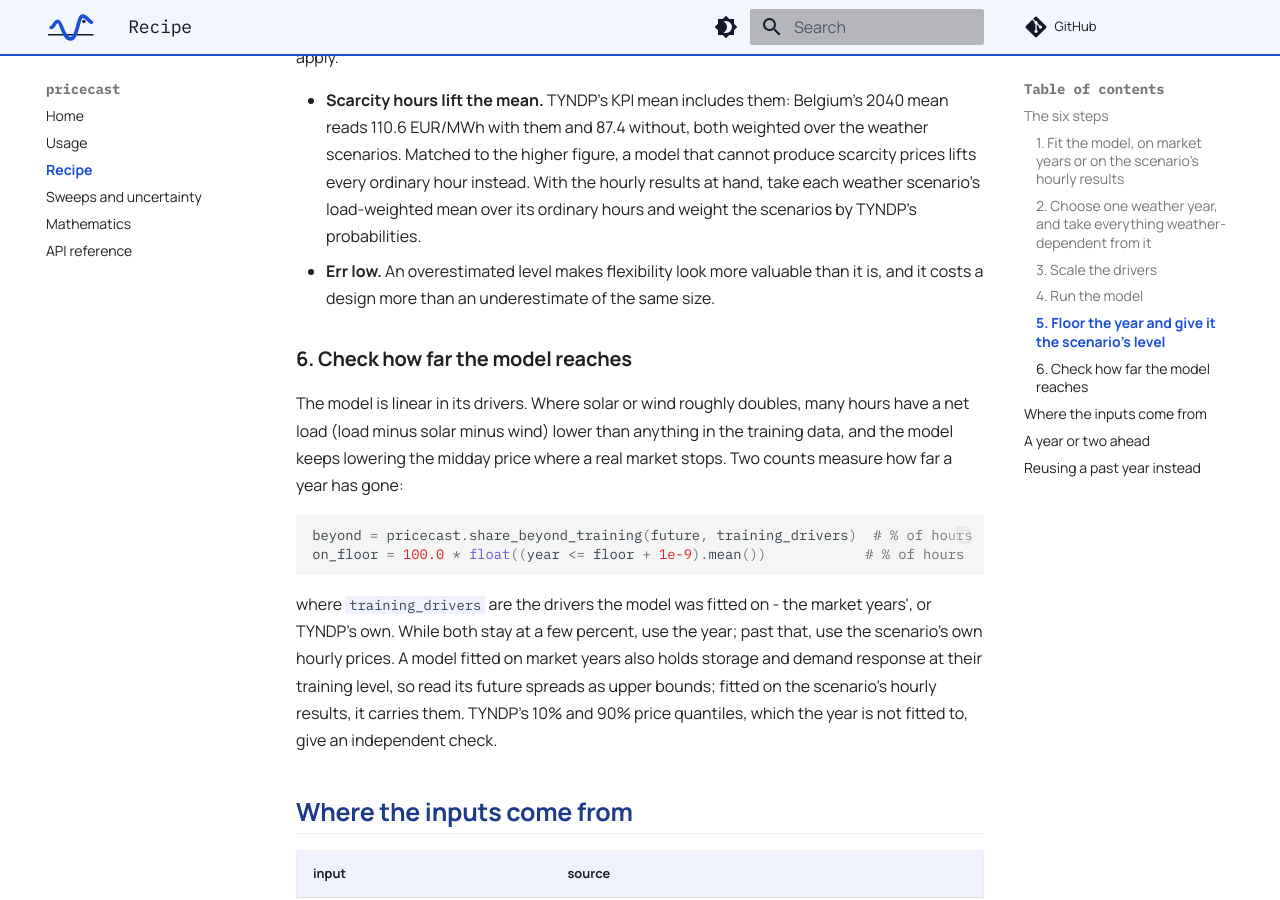
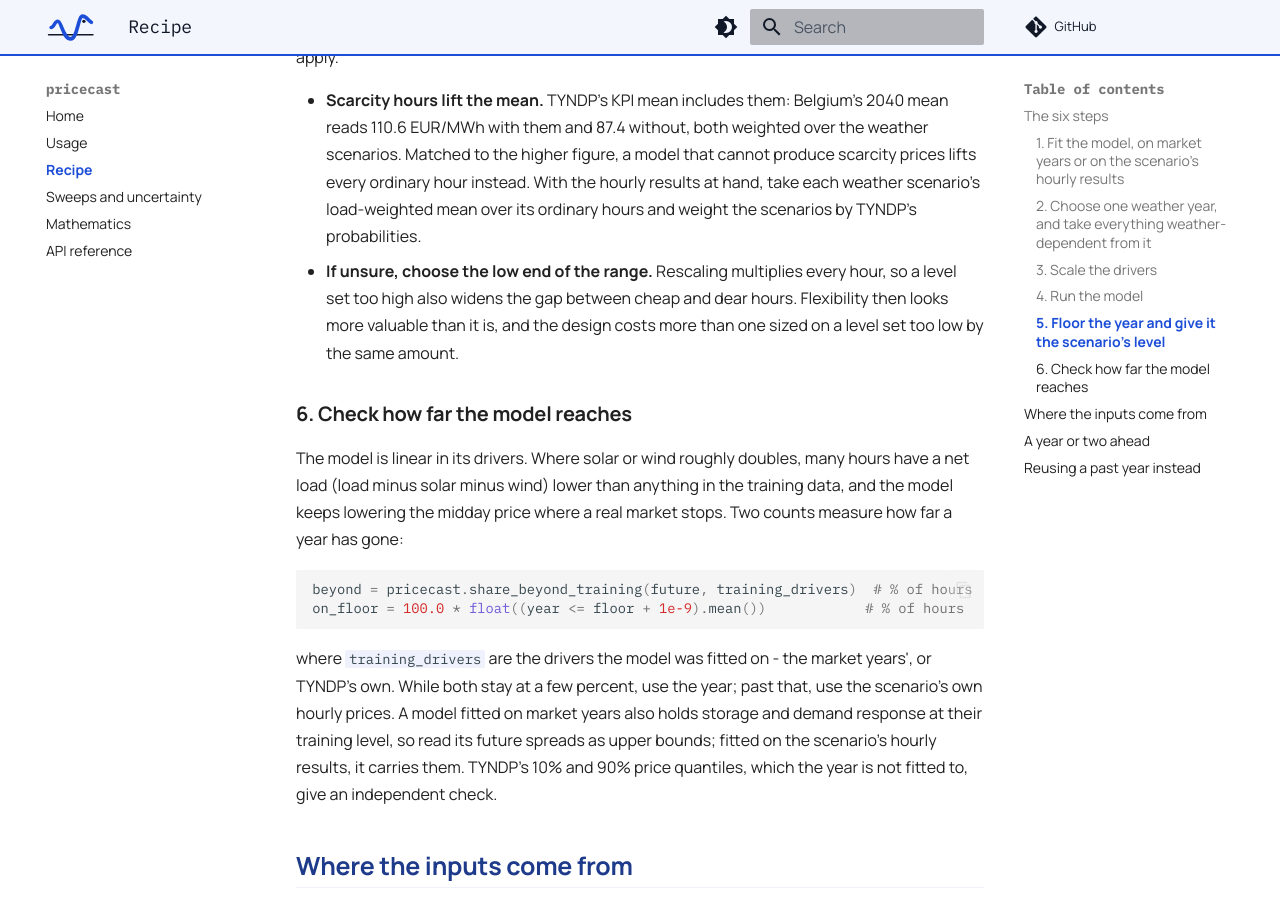
Before and after one commit to Matt-haug/pricecast, an MkDocs documentation site: the page built from docs/recipe.md, in a window 1280 px wide and 900 px high, scrolled down 3057 px. Built offline with MkDocs 1.6.1 and Material for MkDocs 9.7.7, drawn with Linux system fonts in a browser that asks for light colours; comment, search, counter and statistics services are not loaded.

Commit message:
Say "choose the low end of the range" instead of "err low"
The idiom was used bare, without saying what it means or why. Each
place now says it plainly: if unsure of the level, take the low end of
the range, because rescaling multiplies every hour, so a level set too
high widens the gap between cheap and dear hours and makes flexibility
look more valuable than it is.

Co-Authored-By: Claude Opus 5.5 <noreply@anthropic.com>

```diff
--- a/docs/recipe.md
+++ b/docs/recipe.md
@@ -139,8 +139,10 @@ Two cautions apply.
   produce scarcity prices lifts every ordinary hour instead. With the hourly
   results at hand, take each weather scenario's load-weighted mean over its
   ordinary hours and weight the scenarios by TYNDP's probabilities.
-- **Err low.** An overestimated level makes flexibility look more valuable than
-  it is, and it costs a design more than an underestimate of the same size.
+- **If unsure, choose the low end of the range.** Rescaling multiplies every
+  hour, so a level set too high also widens the gap between cheap and dear
+  hours. Flexibility then looks more valuable than it is, and the design costs
+  more than one sized on a level set too low by the same amount.
 
 ### 6. Check how far the model reaches
 
```
Also changed, not shown: README.md (+6 -3 lines), 1 other file.
